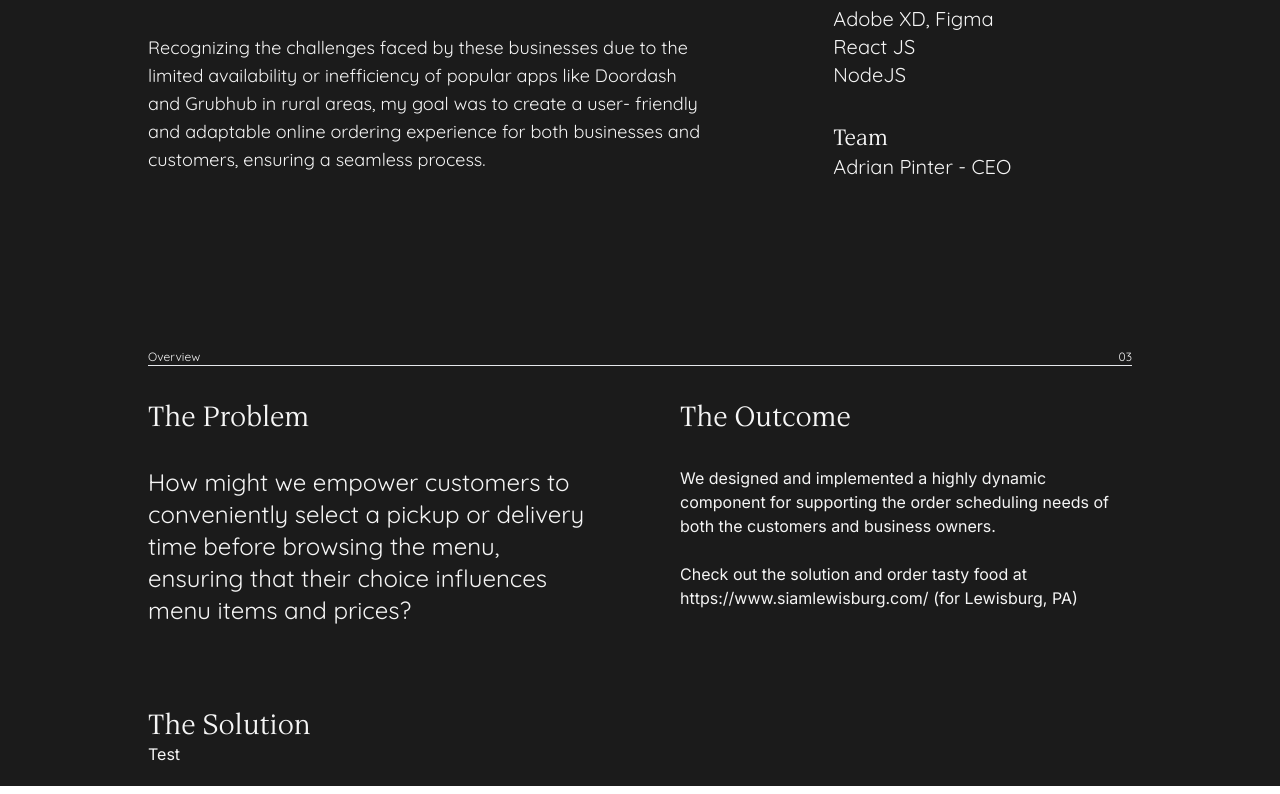
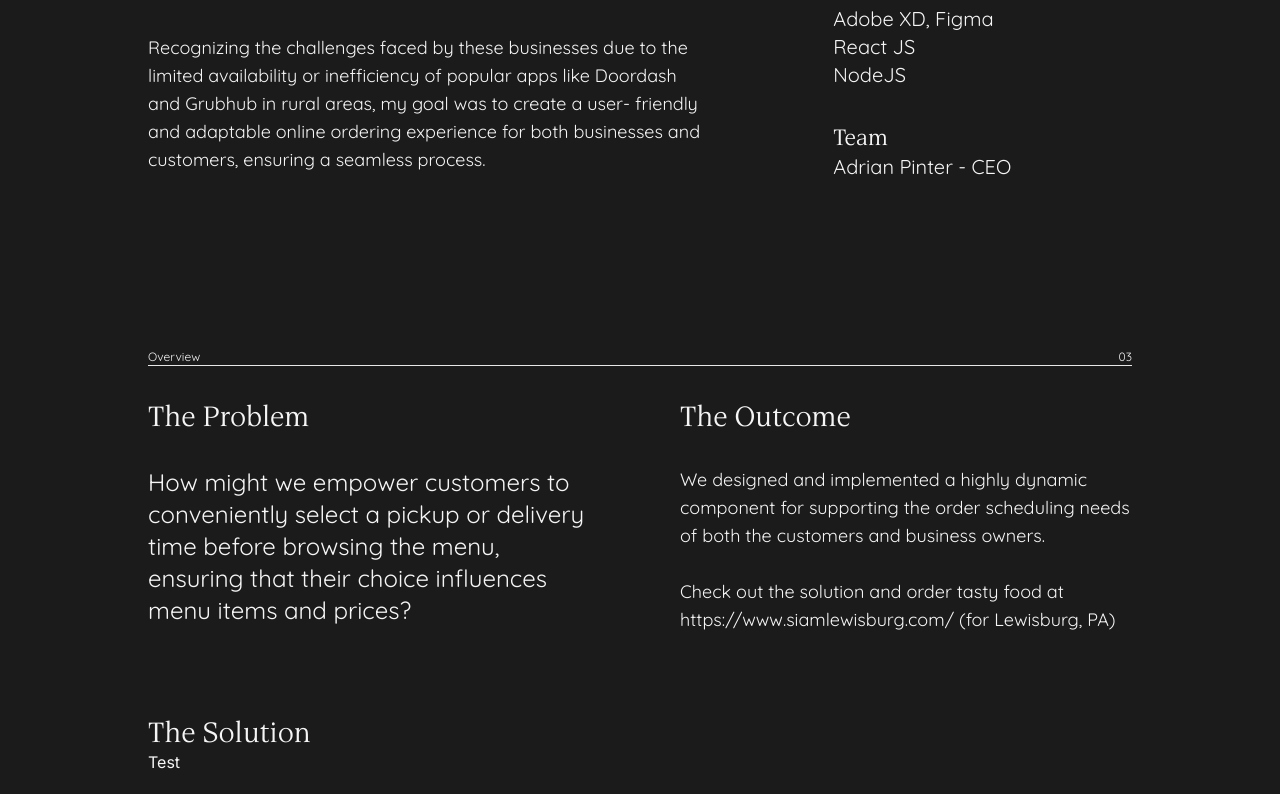
Before and after one commit to fan-boy/Portfolio2023, a Next.js app: page /chainreactive in a window 1280 px wide. Shown: the part 476-1270 px from the top of the page. Built offline with nearby package versions, Linux system fonts and the light colour scheme.

Commit message:
Fix the Type issue

```diff
--- a/src/app/ComponentLibrary/Typography/Type.tsx
+++ b/src/app/ComponentLibrary/Typography/Type.tsx
@@ -51,7 +51,7 @@ const tags: Record<Variant, ElementType> = {
     "emphasized-body": "p",
     body: "p",
     "body-small": "p",
-    small: "span"
+    small: "small"
 };
 
 const sizes: Record<Variant, string> = {
@@ -61,10 +61,10 @@ const sizes: Record<Variant, string> = {
     h3: "font-serif md:text-4xl  text-2xl",
     h4: "font-serif md:text-3xl text-xl",
     h5: "font-sans md:text-2xl font-bold text-lg",
-    "emphasized-body": "font-sans text-md md:text-2xl",
-    body: "font-sans text-lg sm:text-md",
+    "emphasized-body": "font-sans not-italic text-md md:text-2xl",
+    body: "font-sans md:text-lg text-md",
     "body-small": "font-sans text-md sm:text-sm",
-    small: "font-sans text-base sm:text-xs"
+    small: "font-sans text-xxs sm:text-xs"
 };
 
 export const Type = ({ variant, children, className,fontType, as }: Props) => {
--- a/src/app/ComponentLibrary/commons/sections/OverviewSection.tsx
+++ b/src/app/ComponentLibrary/commons/sections/OverviewSection.tsx
@@ -65,9 +65,11 @@ OverviewSection.Solution = (props:OverviewSectionProps) =>{
 
 OverviewSection.OutcomeParagraph = (props:OverviewSectionProps) =>{
   return(
-    <Type variant = "body">
+
+    <Type variant ="body">
       {props.children}
     </Type>
+
   );
 }
 
--- a/src/app/chainreactive/page.tsx
+++ b/src/app/chainreactive/page.tsx
@@ -89,19 +89,19 @@ export default function Home() {
                 influences menu items and prices?
               </OverviewSection.Problem>
               <OverviewSection.Outcome>
-
+                <OverviewSection.OutcomeParagraph>
                   We designed and implemented a highly
                   dynamic component for supporting the
                   order scheduling needs of both the
                   customers and business owners.
-                  <br/>
-                  <br/>
+                  <br />
+                  <br />
 
 
                   Check out the solution and order tasty
                   food at https://www.siamlewisburg.com/
                   (for Lewisburg, PA)
-
+                </OverviewSection.OutcomeParagraph>
 
 
               </OverviewSection.Outcome>
```
Lines whose indentation alone changed are shown as unchanged.
